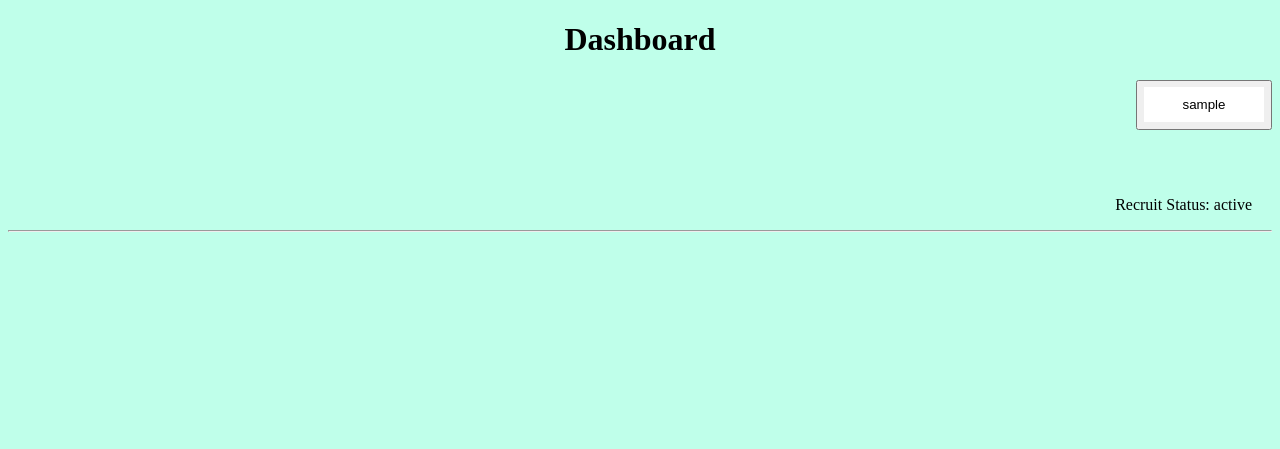
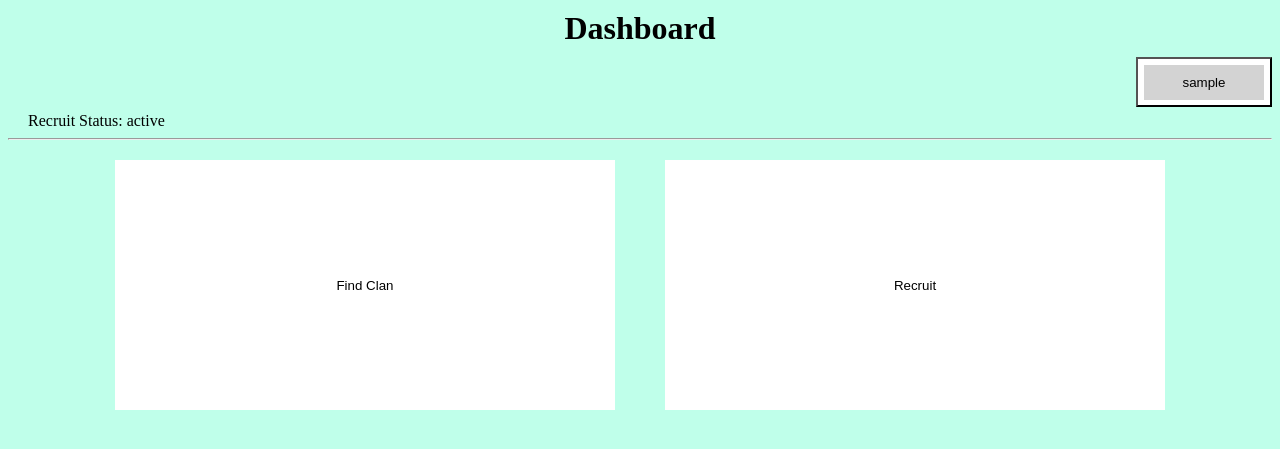
Before and after one commit to arkaazattar/ClashRecruiter, a Flask app: template templates/dashboard.html in a window 1280 px wide. Shown: the top 449 px of the page. Run offline with Flask 3, Linux system fonts and the light colour scheme; the template is opened without the code that fills it: most values are stand-ins (such as "Sample title", 1, 10 or a date in 2020).

Commit message:
added buttons and styles
Co-authored-by: Jonathan Jia <jonathanjia@hotmail.com>

```diff
--- a/static/css/dashboard.css
+++ b/static/css/dashboard.css
@@ -1,12 +1,48 @@
     .box{
-        background-color: white;
+        background-color: lightgrey;
         width: 100px;
         height: 15px;
         border: lightgrey;
         padding: 10px;
+        text-align: center;
     }
     .container {
         display: flex;
         justify-content: flex-end;
-        height: 100px;
+        height: auto;
     }
+    .findclan {
+        height : 250px;
+        width: 500px;
+        border: black;
+        }
+
+    .recruit{
+        height : 250px;
+        width: 500px;
+        border: black;
+    }
+
+    .button_container{
+        display: flex;
+        justify-content: center;
+        gap: 50px;
+        margin-top: 20px;
+
+    }
+
+    h1 {
+    margin: 10px 0; /* top/bottom 10px */
+    }
+
+    p {
+    margin: 5px 0;
+    }
+
+    button {
+        background-color: white;
+        height : 50px;
+        cursor: pointer;
+        text-align: center;
+
+    }
--- a/static/js/dashboard.js
+++ b/static/js/dashboard.js
@@ -1,2 +1,8 @@
-document.getElementById("result").innerText =
-      "able to recruit: " + result.recruit_status ;
+// document.getElementById("result").innerText =
+//       "able to recruit: " + result.recruit_status ;
+
+const button = document.getElementById("recruit");
+
+button.addEventListener("click", () => {
+    window.location.href ="/recruiter";
+});
--- a/static/js/index.js
+++ b/static/js/index.js
@@ -1,4 +1,3 @@
-
     const form = document.getElementById("dataForm");
 
     form.addEventListener("submit", async function(event){
--- a/templates/dashboard.html
+++ b/templates/dashboard.html
@@ -10,17 +10,27 @@
     <div class="container">
         <!-- this link is not going to be here ofc-->
         <a target="_blank" href="https://www.clashofstats.com/players/sheep-tiger-82GVQYRRL/summary">
-        <button style="height: 50px;" id="user">
-                <div class="box" style="text-align:center"> {{username}} </div>
+        <button id="user">
+                <div class="box"> {{username}} </div>
             </button>
         </a>
+    </div>
+        <p style="text-align:left; margin-left:20px;">Recruit Status: {{ recruit_status }}</p>
+    <hr>
+    <div class="button_container">
+        <div class="container">
+    <button class="findclan", id = findClan>
+            Find Clan
+        </button>
+    </div>
 
+    <div class="container">
+    <button class="recruit", id = recruit>
+            Recruit
+        </button>
+    </div>
+    </div>
 
-    </div>
-        <p style="text-align:right; margin-right:20px;">
-        Recruit Status: {{ recruit_status }}
-            </p>
-    <hr>
 </body>
 
 <script src="{{ url_for('static', filename='js/dashboard.js') }}"></script>
```
